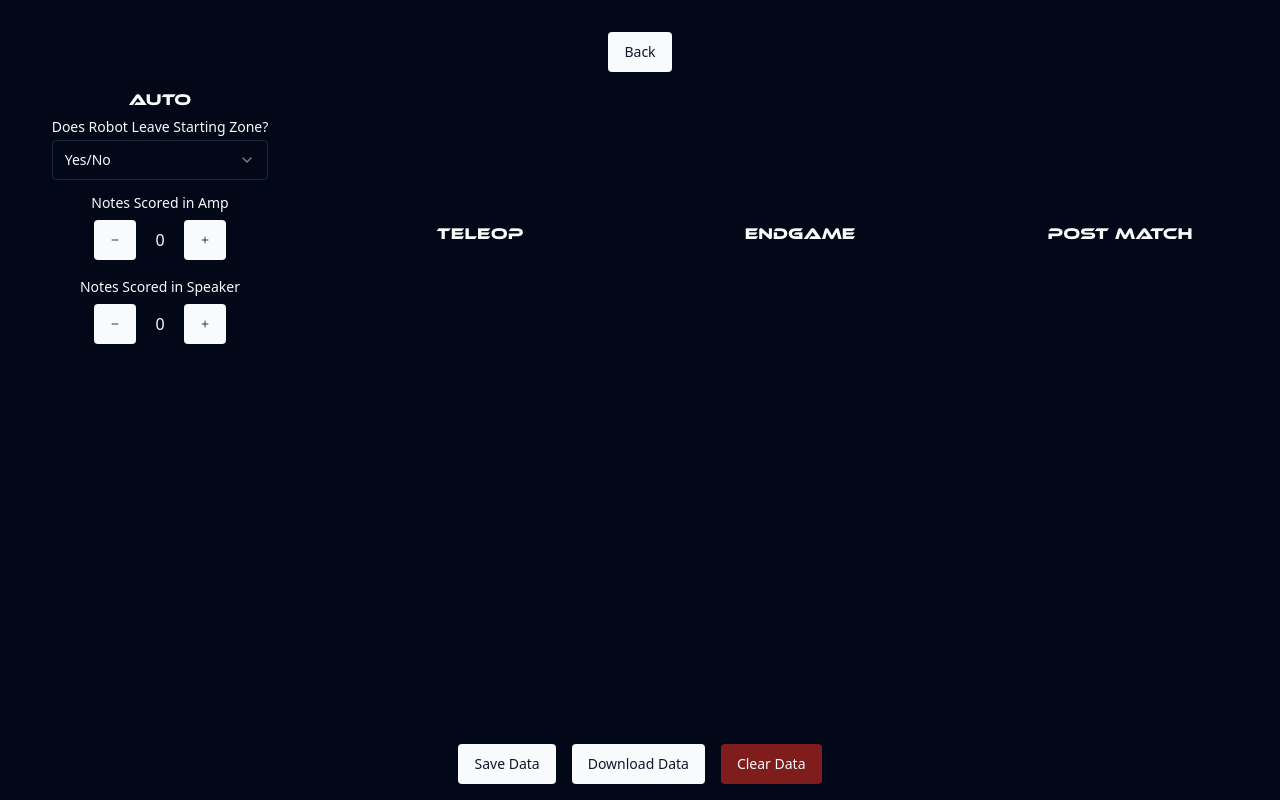
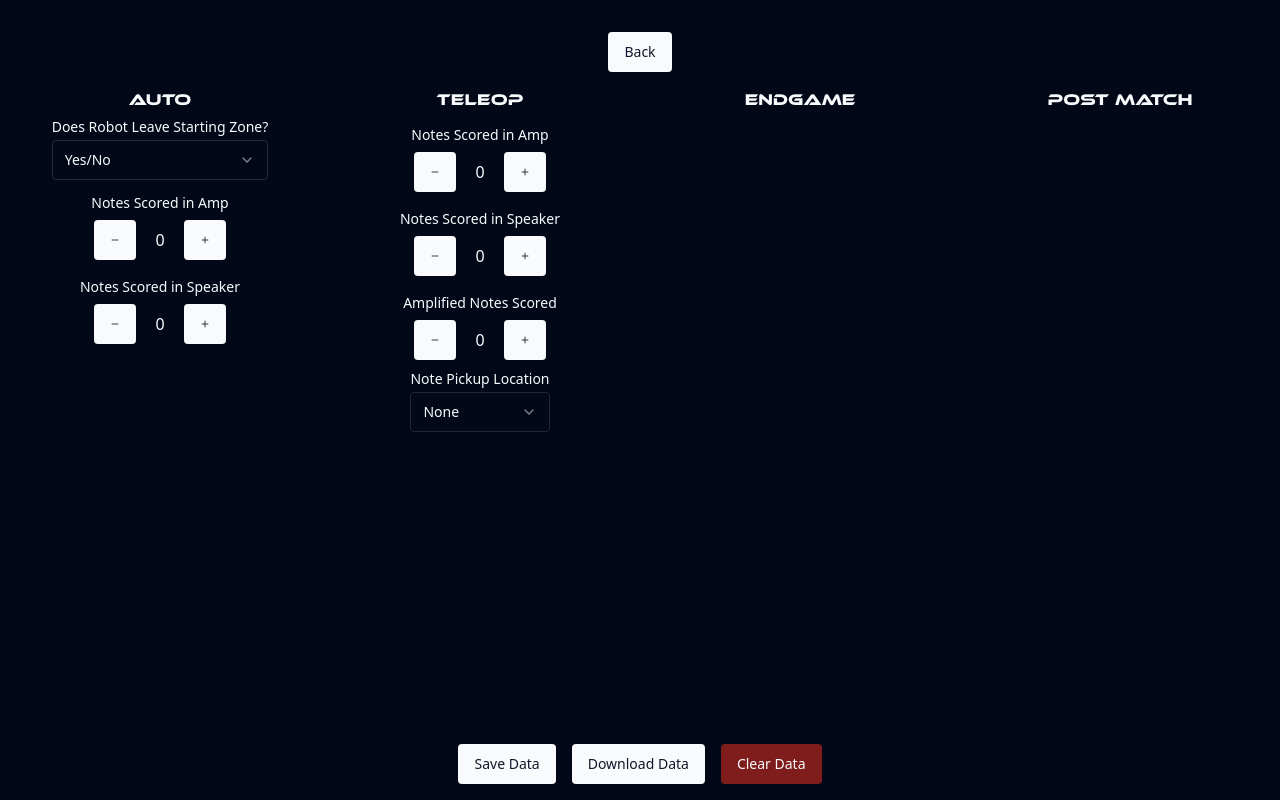
Before and after one commit to itsborck/ScoutingApp, a React (Vite) app: page /match in a window 1280 px wide. Built offline with nearby package versions, Linux system fonts and the light colour scheme.

Commit message:
teleop section

```diff
--- a/src/components/Match/Teleop.tsx
+++ b/src/components/Match/Teleop.tsx
@@ -1,8 +1,143 @@
+import { Button } from "@/components/ui/button";
+import { Label } from "@/components/ui/label";
+import {
+  Select,
+  SelectContent,
+  SelectItem,
+  SelectTrigger,
+  SelectValue,
+} from "@/components/ui/select";
+import { Minus, Plus } from "lucide-react";
+import { useEffect, useState } from "react";
+
 function Teleop() {
+  const [pickupLocation, setPickupLocation] = useState(
+    sessionStorage.getItem("pickupLocation") || ""
+  );
+  const [notesScoredInAmp, setNotesScoredInAmp] = useState(0);
+  const [notesScoredInSpeaker, setNotesScoredInSpeaker] = useState(0);
+  const [amplifiedNotes, setAmplifiedNotes] = useState(0);
+
+  useEffect(() => {
+    sessionStorage.setItem("pickupLocation", pickupLocation);
+  }, [pickupLocation]);
+
+  useEffect(() => {
+    sessionStorage.setItem("notesScoredInAmp", notesScoredInAmp.toString());
+  }, [notesScoredInAmp]);
+
+  useEffect(() => {
+    sessionStorage.setItem(
+      "notesScoredInSpeaker",
+      notesScoredInSpeaker.toString()
+    );
+  }, [notesScoredInSpeaker]);
+
+  useEffect(() => {
+    sessionStorage.setItem("amplifiedNotes", amplifiedNotes.toString());
+  }, [amplifiedNotes]);
+
+  const addNotesScoredInAmp = () => {
+    setNotesScoredInAmp(notesScoredInAmp + 1);
+  };
+
+  const subtractNotesScoredInAmp = () => {
+    if (notesScoredInAmp > 0) {
+      setNotesScoredInAmp(notesScoredInAmp - 1);
+    }
+  };
+
+  const addNotesScoredInSpeaker = () => {
+    setNotesScoredInSpeaker(notesScoredInSpeaker + 1);
+  };
+
+  const subtractNotesScoredInSpeaker = () => {
+    if (notesScoredInSpeaker > 0) {
+      setNotesScoredInSpeaker(notesScoredInSpeaker - 1);
+    }
+  };
+
+  const addAmplifiedNotes = () => {
+    setAmplifiedNotes(amplifiedNotes + 1);
+  };
+
+  const subtractAmplifiedNotes = () => {
+    setAmplifiedNotes(amplifiedNotes - 1);
+  };
+
   return (
     <>
-      <div className="flex justify-center">
-        <h1>Teleop</h1>
+      <div className="flex flex-col items-center text-center justify-center mb-8">
+        <div>
+          <h1>Teleop</h1>
+        </div>
+        <div className="grid max-w-sm items-center mt-4 gap-1.5 mx-auto">
+          <Label htmlFor="match-type">Notes Scored in Amp</Label>
+          <div className="flex flex-row items-center justify-center">
+            <Button className="rounded" onClick={subtractNotesScoredInAmp}>
+              <Minus size={10} />
+            </Button>
+            <div className="rounded w-12 h-12 flex flex-row items-center justify-center">
+              <p>{notesScoredInAmp}</p>
+            </div>
+            <Button className="rounded" onClick={addNotesScoredInAmp}>
+              <Plus size={10} />
+            </Button>
+          </div>
+        </div>
+        <div className="grid max-w-sm items-center mt-4 gap-1.5 mx-auto">
+          <Label htmlFor="match-type">Notes Scored in Speaker</Label>
+          <div className="flex flex-row items-center justify-center">
+            <Button className="rounded" onClick={subtractNotesScoredInSpeaker}>
+              <Minus size={10} />
+            </Button>
+            <div className="rounded w-12 h-12 flex flex-row items-center justify-center">
+              <p>{notesScoredInSpeaker}</p>
+            </div>
+            <Button className="rounded" onClick={addNotesScoredInSpeaker}>
+              <Plus size={10} />
+            </Button>
+          </div>
+        </div>
+        <div className="grid max-w-sm items-center mt-4 gap-1.5 mx-auto">
+          <Label htmlFor="match-type">Amplified Notes Scored</Label>
+          <div className="flex flex-row items-center justify-center">
+            <Button className="rounded" onClick={subtractAmplifiedNotes}>
+              <Minus size={10} />
+            </Button>
+            <div className="rounded w-12 h-12 flex flex-row items-center justify-center">
+              <p>{amplifiedNotes}</p>
+            </div>
+            <Button className="rounded" onClick={addAmplifiedNotes}>
+              <Plus size={10} />
+            </Button>
+          </div>
+        </div>
+        <div className="grid max-w-sm items-center mt-2 gap-1.5 mx-auto">
+          <Label htmlFor="match-type">Note Pickup Location</Label>
+          <Select
+            value={pickupLocation}
+            onValueChange={(value) => setPickupLocation(value)}
+          >
+            <SelectTrigger className="rounded">
+              <SelectValue placeholder="None" />
+            </SelectTrigger>
+            <SelectContent className="rounded">
+              <SelectItem value="None" className="rounded">
+                None
+              </SelectItem>
+              <SelectItem value="Source" className="rounded">
+                Source
+              </SelectItem>
+              <SelectItem value="Floor" className="rounded">
+                Floor
+              </SelectItem>
+              <SelectItem value="Ground + Floor" className="rounded">
+                Both
+              </SelectItem>
+            </SelectContent>
+          </Select>
+        </div>
       </div>
     </>
   );
--- a/src/components/MatchScouting.tsx
+++ b/src/components/MatchScouting.tsx
@@ -14,7 +14,7 @@ function MatchScouting() {
           <Link to={"/"}>Back</Link>
         </Button>
       </div>
-      <div className="grid sm:grid-cols-1 lg:grid-cols-4 items-center justify-center">
+      <div className="grid sm:grid-cols-1 lg:grid-cols-4 items-start justify-center">
         <div>
           <Auto />
         </div>
--- a/src/components/SaveData.tsx
+++ b/src/components/SaveData.tsx
@@ -14,14 +14,19 @@ const SaveData = () => {
     const notesScoredInSpeakerAuto = sessionStorage.getItem("notesScoredInSpeakerAuto");
 
     // TELEOP DATA
+    const notesScoredInAmp = sessionStorage.getItem("notesScoredInAmp");
+    const notesScoredInSpeaker = sessionStorage.getItem("notesScoredInSpeaker");
+    const amplifiedNotes = sessionStorage.getItem("amplifiedNotes");
+    const pickupLocation = sessionStorage.getItem("pickupLocation");
 
     // ENDGAME DATA
 
     // POST-MATCH DATA
 
     const divider = "----------------------------------------\n";
-    const scoutingInfo = `TEAM: ${team}\nMatch: ${match}\nRobot: ${robot}\n\n`;
+    const scoutingInfo = `TEAM ${team}\n\nMatch: ${match}\nRobot: ${robot}\n\n`;
     const autoInfo = `AUTONOMOUS\nRobot Leaves Starting Zone: ${robotMoves}\nNotes Scored in Amp: ${notesScoredInAmpAuto}\nNotes Scored in Speaker: ${notesScoredInSpeakerAuto}\n\n`;
+    const teleopInfo = `TELEOP\nNotes Scored in Amp: ${notesScoredInAmp}\nNotes Scored in Speaker: ${notesScoredInSpeaker}\nAmplified Notes Scored: ${amplifiedNotes}\nPickup Location: ${pickupLocation}\n\n`;
 
     let existingData = JSON.parse(localStorage.getItem("data") || "[]");
 
@@ -29,6 +34,7 @@ const SaveData = () => {
       team: team,
       scoutingInfo: scoutingInfo,
       autoInfo: autoInfo,
+      teleopInfo: teleopInfo,
       divider: divider
     };
 
@@ -41,7 +47,7 @@ const SaveData = () => {
     const scouter = sessionStorage.getItem("scouter");
 
     if (data.length > 0) {
-      const formattedData = data.map(item => `${item.scoutingInfo}\n${item.autoInfo}\n${item.divider}`).join('\n');
+      const formattedData = data.map(item => `${item.scoutingInfo}\n${item.autoInfo}\n${item.teleopInfo}\n${item.divider}`).join('\n');
       const blob = new Blob([formattedData], { type: "text/plain" });
       const url = URL.createObjectURL(blob);
       const link = document.createElement("a");
```
